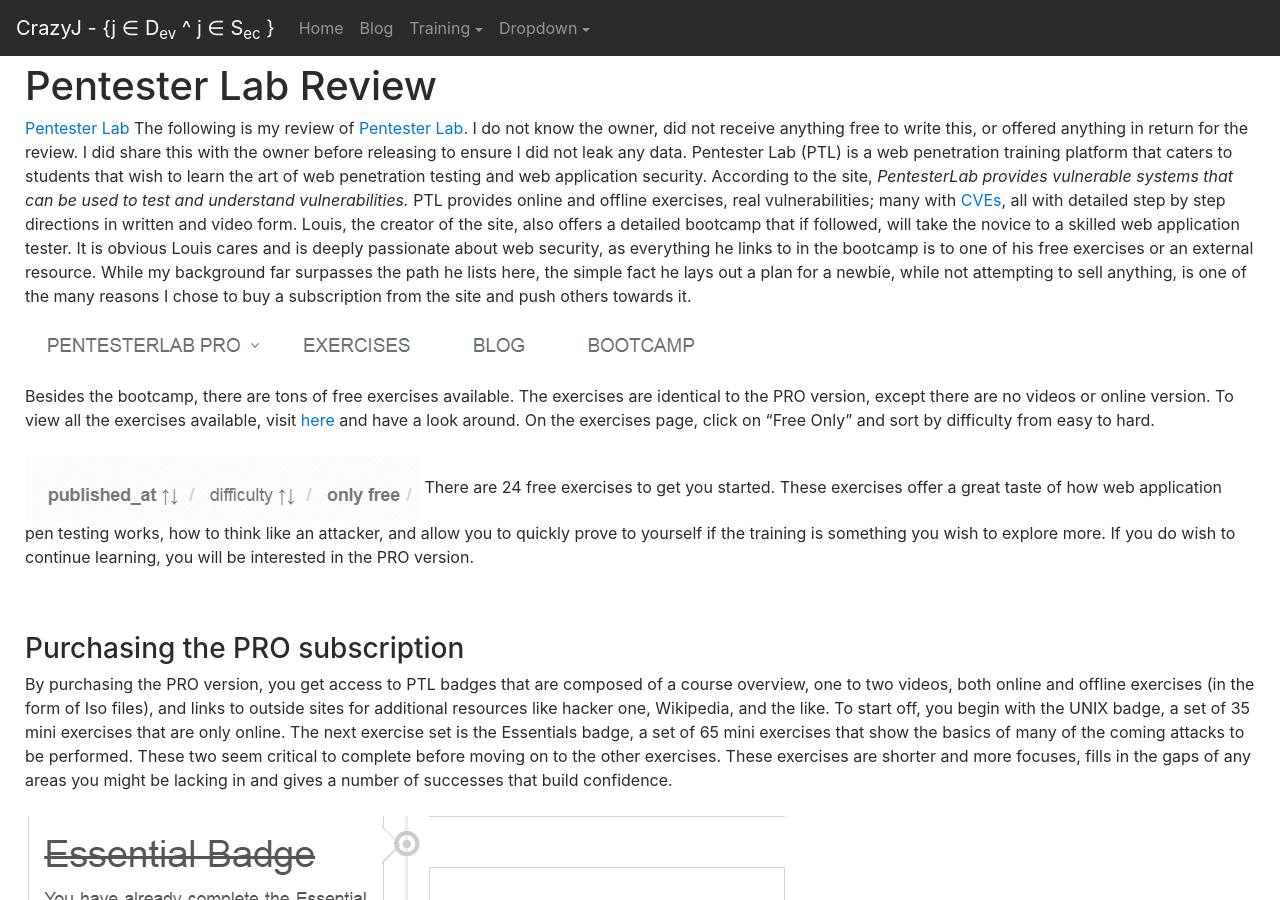
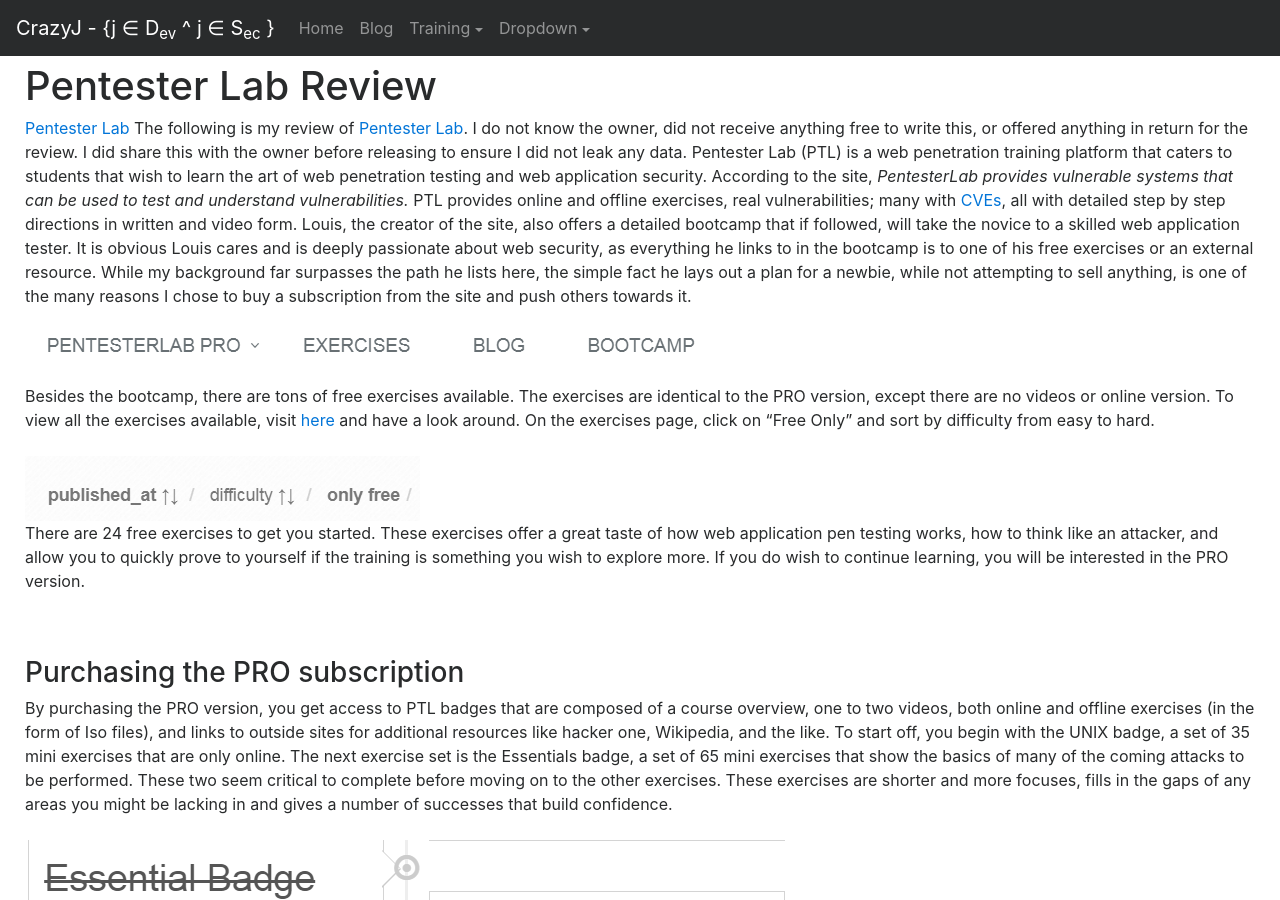
Before and after one commit to CrazyJ-Rod/CrazyJ-Rod.github.io, a Jekyll site: the page built from pentesterlabreview.html, in a window 1280 px wide and 900 px high. Built offline with Jekyll 4.4.1, drawn with Linux system fonts in a browser that asks for light colours; nearby versions of some CDN libraries.

Commit message:
Update pentesterlabreview.html

```diff
--- a/pentesterlabreview.html
+++ b/pentesterlabreview.html
@@ -15,7 +15,7 @@
     </p>
   <p style="font:25px;">
   Besides the bootcamp, there are tons of free exercises available. The exercises are identical to the PRO version, except there are no videos or online version. To view all the exercises available, visit <a href=”https://pentesterlab.com/exercises/”> here</a> and have a look around. On the exercises page, click on “Free Only” and sort by difficulty from easy to hard. <br /><br />
-  <image src="/images/ptl/exercises.png" />
+  <image src="/images/ptl/exercises.png" /><br /<br />
   There are 24 free exercises to get you started. These exercises offer a great taste of how web application pen testing works, how to think like an attacker, and allow you to quickly prove to yourself if the training is something you wish to explore more. If you do wish to continue learning, you will be interested in the PRO version.
   </p> <br /><br />
     <h3 style="font">Purchasing the PRO subscription</h3>
```
